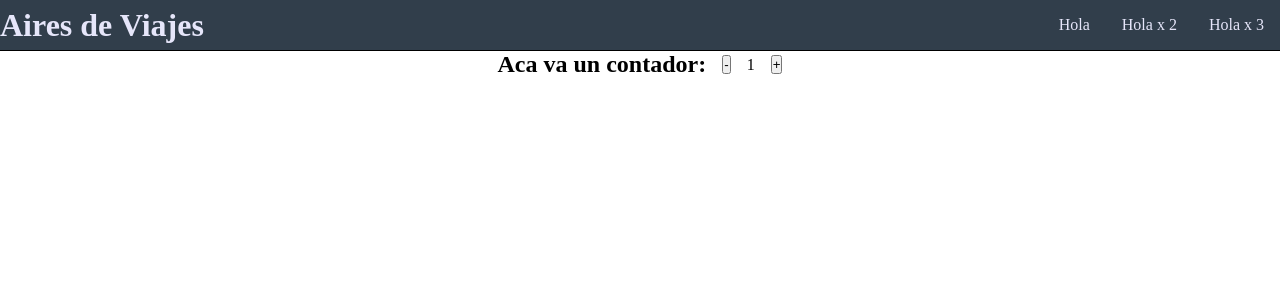
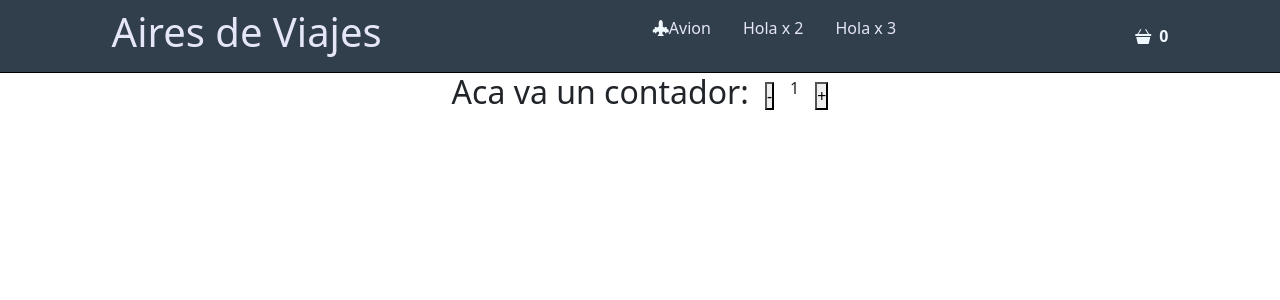
Before and after one commit to FacuCampos/Aires-de-viaje, a React (Vite) app: page / in a window 1280 px wide. Shown: the top 300 px of the page. Built offline with nearby package versions, Linux system fonts and the light colour scheme.

Commit message:
agregue Bootstrap

```diff
--- a/index.html
+++ b/index.html
@@ -3,6 +3,8 @@
   <head>
     <meta charset="UTF-8" />
     <link rel="icon" type="image/svg+xml" href="/Image/imgIcon.jpg" />
+    <link rel="stylesheet" href="/node_modules/bootstrap/dist/css/bootstrap.min.css">
+    <link rel="stylesheet" href="/node_modules/bootstrap-icons/font/bootstrap-icons.css">
     <meta name="viewport" content="width=device-width, initial-scale=1.0" />
 
     <title>Aires de viaje</title>
@@ -10,5 +12,6 @@
   <body>
     <div id="root"></div>
     <script type="module" src="/src/main.jsx"></script>
+    <script src="/node_modules/bootstrap/dist/js/bootstrap.min.js"></script>
   </body>
 </html>
--- a/package.json
+++ b/package.json
@@ -10,6 +10,9 @@
     "preview": "vite preview"
   },
   "dependencies": {
+    "@popperjs/core": "^2.11.8",
+    "bootstrap": "^5.3.2",
+    "bootstrap-icons": "^1.11.1",
     "react": "^18.2.0",
     "react-dom": "^18.2.0"
   },
--- a/src/components/CartWidget/CartWidget.css
+++ b/src/components/CartWidget/CartWidget.css
@@ -1,4 +1,14 @@
-.ImgCart{
-    width: 200px;
+.container-cart{
+    display: flex;
+    flex-direction: row;
+    gap: .5rem;
+}
+
+.bi{
+
     border-radius: 40px;
+    color: aliceblue;
 }
+strong{
+    color: aliceblue;
+}
--- a/src/components/CartWidget/CartWidget.jsx
+++ b/src/components/CartWidget/CartWidget.jsx
@@ -2,8 +2,9 @@ import './CartWidget.css'
 
 const CartWidget = () => {
   return (
-    <div>
-        <img className='ImgCart' src="../Image/imgIcon.jpg" alt="" />
+    <div className='container-cart'>
+        <i  className="bi bi-basket3-fill" ></i>
+        <strong>0</strong>
     </div>
   )
 }
--- a/src/components/NavBar/NavBar.css
+++ b/src/components/NavBar/NavBar.css
@@ -5,12 +5,12 @@
 }
 header{
     display: flex;
-    justify-content: space-between;
+    justify-content: space-around;
     align-items: center;
     border-bottom: 1px solid black;
     background-color: rgb(49, 62, 75);
 }
-h1{
+.title{
     color: lavender;
 }
 li{
--- a/src/components/NavBar/NavBar.jsx
+++ b/src/components/NavBar/NavBar.jsx
@@ -1,18 +1,21 @@
 import React from 'react'
 import './NavBar.css'
+import CartWidget from '../CartWidget/CartWidget'
 
 
 const NavBar = () => {
   return (
    <header>
-    <h1>Aires de Viajes</h1>
+    <h1 className='title'>Aires de Viajes</h1>
     <nav>
         <ul>
-            <li>Hola</li>
+
+            <li><i class="bi bi-airplane-engines-fill"></i>Avion</li>
             <li>Hola x 2</li>
             <li>Hola x 3</li>
         </ul>
     </nav>
+    <CartWidget/>
    </header>
 
   )
--- a/src/main.jsx
+++ b/src/main.jsx
@@ -1,6 +1,9 @@
 import React from 'react'
 import ReactDOM from 'react-dom/client'
 import App from './App.jsx'
+
+import * as bootstrap from 'bootstrap';
+import 'bootstrap/dist/css/bootstrap.min.css';
 
 
 ReactDOM.createRoot(document.getElementById('root')).render(
```
Also changed, not shown: 1 other file (tests, documents, lock files or other folders).
